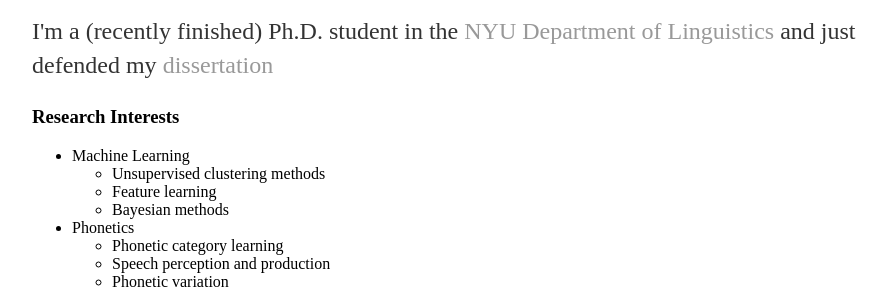
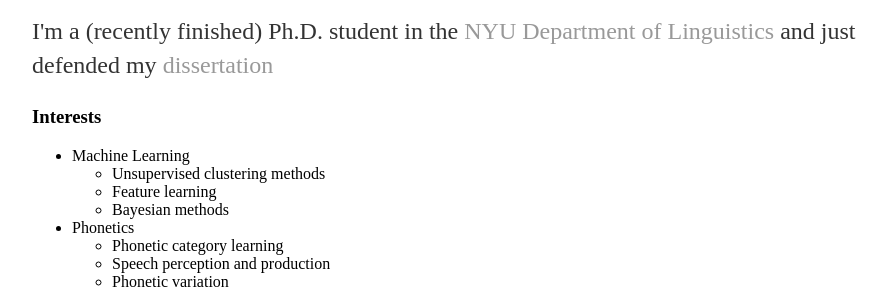
Before and after one commit to phasedchirp/phasedchirp.github.io, a Jekyll site: the page built from about.html, in a window 1280 px wide. Shown: the part 134-425 px from the top of the page, without its empty margins (160-1047 px from the left). Built offline with Jekyll 4.4.1, drawn with Linux system fonts in a browser that asks for light colours.

Commit message:
Update about.html

```diff
--- a/about.html
+++ b/about.html
@@ -6,7 +6,7 @@ name: About
         <div class="blurb">
                 <h2>About me:</h2>
                 <p>I'm a (recently finished) Ph.D. student in the <a href="http://linguistics.as.nyu.edu">NYU Department of Linguistics</a> and just defended my <a href="https://dl.dropboxusercontent.com/u/24464501/Martin_diss_DRAFT.pdf">dissertation</a></p>
-                <h3>Research Interests</h3>
+                <h3>Interests</h3>
         <ul>
         <li>Machine Learning</li>
         <ul>
```
